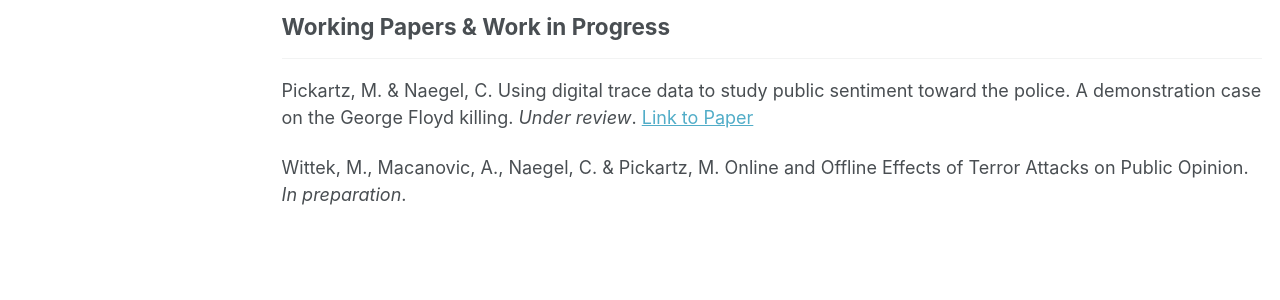
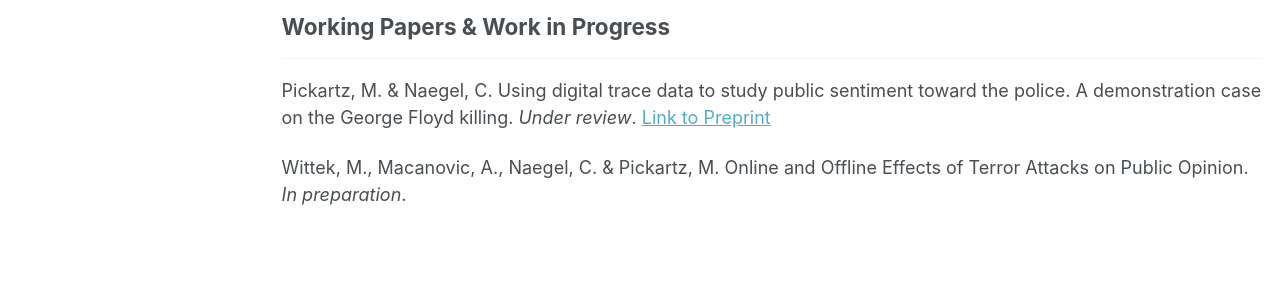
Before and after one commit to maxpi99/maxpi99.github.io, a Jekyll site: the page built from _pages/publications.html, in a window 1280 px wide and 1304 px high. Shown: the part 665-965 px from the top of the window. Built offline with Jekyll 4.4.1, drawn with Linux system fonts in a browser that asks for light colours; some web fonts are replaced.

Commit message:
Support custom paper link label via paperlabel front matter field
Add paperlabel to Pickartz & Naegel publication ("Link to Preprint")
and update archive-single.html and single.html templates to use it
when present, falling back to the existing default labels.

https://claude.ai/code/session_01Eiu3SCfA7aVQXfCHV7tgkz

```diff
--- a/_includes/archive-single.html
+++ b/_includes/archive-single.html
@@ -27,7 +27,7 @@
     {% endif %}
 
     {% if post.collection == 'publications' %}
-      <p>{{ post.citation }}{% if post.paperurl %} <a href="{{ post.paperurl }}">{% if post.category == 'books' %}Link to Report{% else %}Link to Paper{% endif %}</a>{% endif %}</p>
+      <p>{{ post.citation }}{% if post.paperurl %} <a href="{{ post.paperurl }}">{% if post.paperlabel %}{{ post.paperlabel }}{% elsif post.category == 'books' %}Link to Report{% else %}Link to Paper{% endif %}</a>{% endif %}</p>
     {% else %}
     <h2 class="archive__item-title" itemprop="headline">
       {% if post.link %}
@@ -54,15 +54,15 @@
     {% endif %}
 
     {% if post.citation and post.paperurl and post.slidesurl %}
-      <p>Recommended citation: {{ post.citation }}<br /><a href="{{ post.paperurl }}">Link to Paper</a> | <a href="{{ post.slidesurl }}">Download Slides</a></p>
+      <p>Recommended citation: {{ post.citation }}<br /><a href="{{ post.paperurl }}">{% if post.paperlabel %}{{ post.paperlabel }}{% else %}Link to Paper{% endif %}</a> | <a href="{{ post.slidesurl }}">Download Slides</a></p>
     {% elsif post.citation and post.paperurl %}
-      <p>Recommended citation: {{ post.citation }}<br /><a href="{{ post.paperurl }}">Link to Paper</a></p>
+      <p>Recommended citation: {{ post.citation }}<br /><a href="{{ post.paperurl }}">{% if post.paperlabel %}{{ post.paperlabel }}{% else %}Link to Paper{% endif %}</a></p>
     {% elsif post.citation and post.slidesurl %}
       <p>Recommended citation: {{ post.citation }}<br /><a href="{{ post.slidesurl }}">Download Slides</a></p>
     {% elsif post.citation %}
       <p>Recommended citation: {{ post.citation }}</p>
     {% elsif post.paperurl %}
-      <p><a href=" {{ post.paperurl }} ">Link to Paper</a></p>
+      <p><a href=" {{ post.paperurl }} ">{% if post.paperlabel %}{{ post.paperlabel }}{% else %}Link to Paper{% endif %}</a></p>
     {% elsif post.slidesurl %}
       <p>Download <a href="{{ post.slidesurl }}">Download Slides</a></p></p>
     {% endif %}
--- a/_layouts/single.html
+++ b/_layouts/single.html
@@ -48,9 +48,9 @@ layout: default
         {{ content }}
 
         {% if page.citation and page.paperurl and page.slidesurl %}
-          <p style="font-size: smaller">Recommended citation: {{ page.citation }}<br /><a href="{{ page.paperurl }}">Download Paper</a> | <a href="{{ page.slidesurl }}">Download Slides</a></p>
+          <p style="font-size: smaller">Recommended citation: {{ page.citation }}<br /><a href="{{ page.paperurl }}">{% if page.paperlabel %}{{ page.paperlabel }}{% else %}Download Paper{% endif %}</a> | <a href="{{ page.slidesurl }}">Download Slides</a></p>
         {% elsif page.citation and page.paperurl %}
-          <p style="font-size: smaller">Recommended citation: {{ page.citation }}<br /><a href="{{ page.paperurl }}">Download Paper</a></p>
+          <p style="font-size: smaller">Recommended citation: {{ page.citation }}<br /><a href="{{ page.paperurl }}">{% if page.paperlabel %}{{ page.paperlabel }}{% else %}Download Paper{% endif %}</a></p>
         {% elsif page.citation and page.slidesurl %}
           <p style="font-size: smaller">Recommended citation: {{ page.citation }}<br /><a href="{{ page.slidesurl }}">Download Slides</a></p>
         {% elsif page.citation %}
```
Also changed, not shown: _publications/2025-01-02-digital-trace-data-police-sentiment.md (+1 -0 lines).
